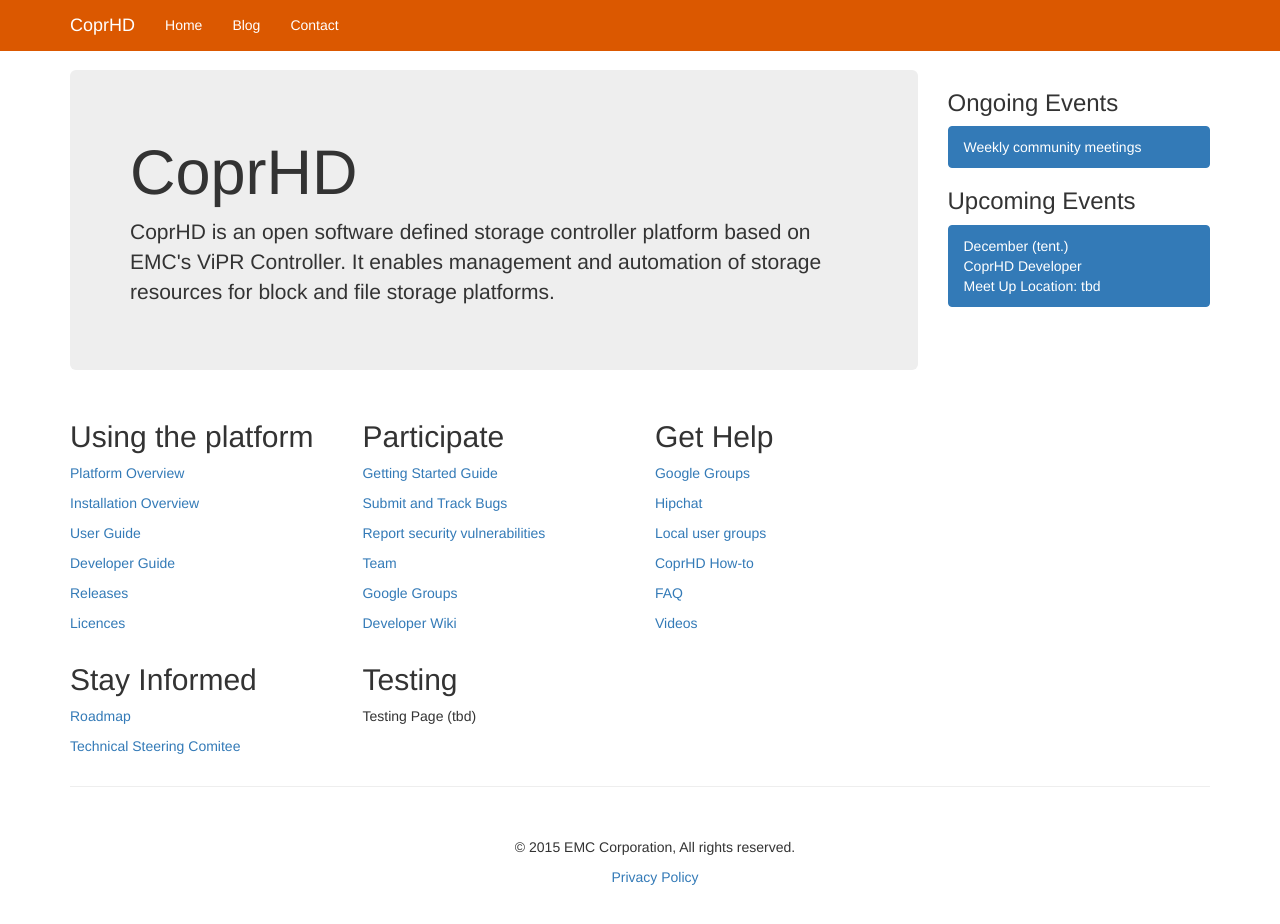
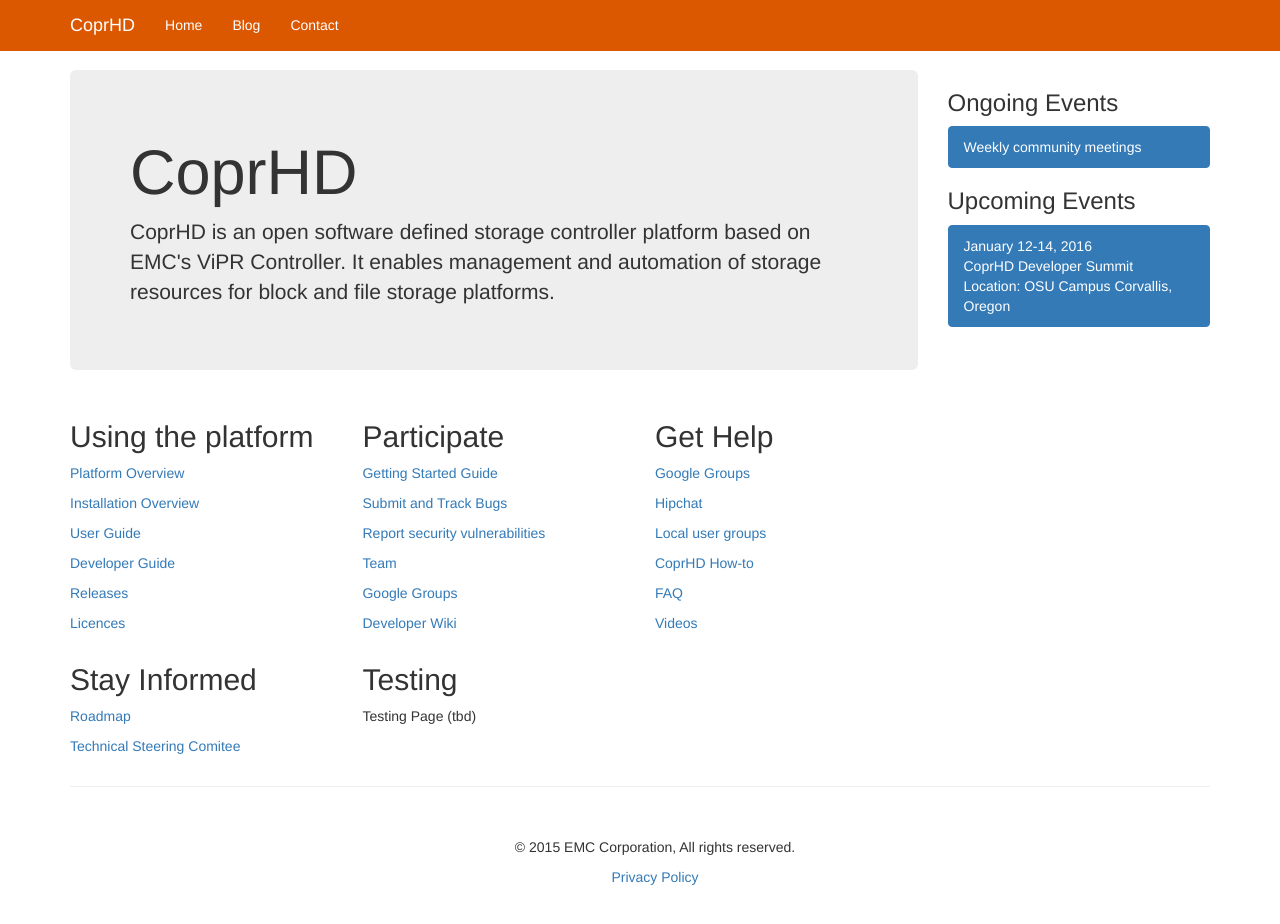
Before and after one commit to CoprHD/CoprHD.github.io, a Jekyll site: the page index.html, which Jekyll copies as it is, in a window 1280 px wide and 927 px high. Shown: the top 924 px of the window. Built offline with Jekyll 4.4.1, drawn with Linux system fonts in a browser that asks for light colours; nearby versions of some CDN libraries; library files that are not in the unit come from our copies.

Commit message:
fixed upcoming event

```diff
--- a/index.html
+++ b/index.html
@@ -117,7 +117,7 @@
           </div>
           <h3>Upcoming Events</h3>
           <div class="list-group">
-            <a  class="list-group-item active">December (tent.)<br>CoprHD Developer<br>Meet Up Location: tbd </a>
+            <a  class="list-group-item active">January 12-14, 2016<br>CoprHD Developer Summit<br>Location: OSU Campus Corvallis, Oregon </a>
           </div>
         </div><!--/.sidebar-offcanvas-->
       </div><!--/row-->
```
